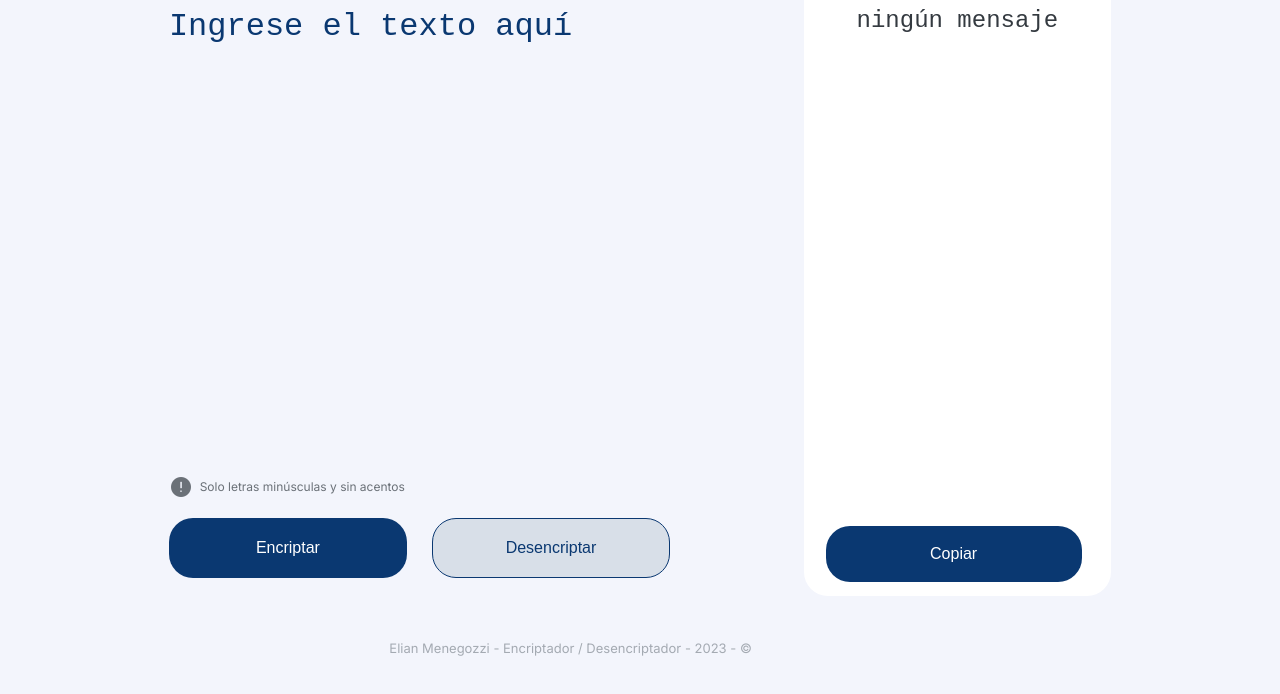
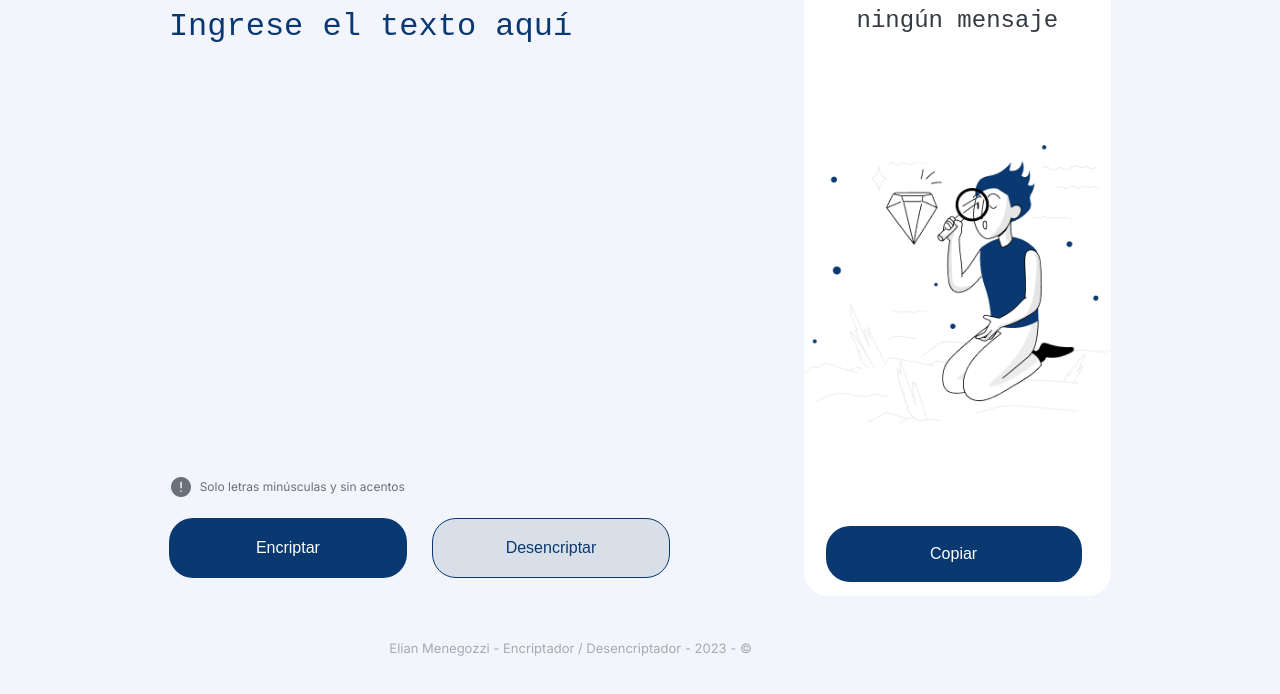
Before and after one commit to ElianMenegozzi/encriptador, a plain HTML site: page index.html in a window 1280 px wide. Shown: the part 88-782 px from the top of the page. Drawn offline with nearby package versions, Linux system fonts and the light colour scheme.

Commit message:
Update grid.css

```diff
--- a/css/grid.css
+++ b/css/grid.css
@@ -165,7 +165,7 @@ main {
     border: none;
     font-size: 24px;
     color: #495057;
-    background-image: url('Imagenes/munheco.jpg');
+    background-image: url(../Imagenes/munheco.jpg);
     background-repeat: no-repeat;
     background-position: center;
     background-size: contain;
```
